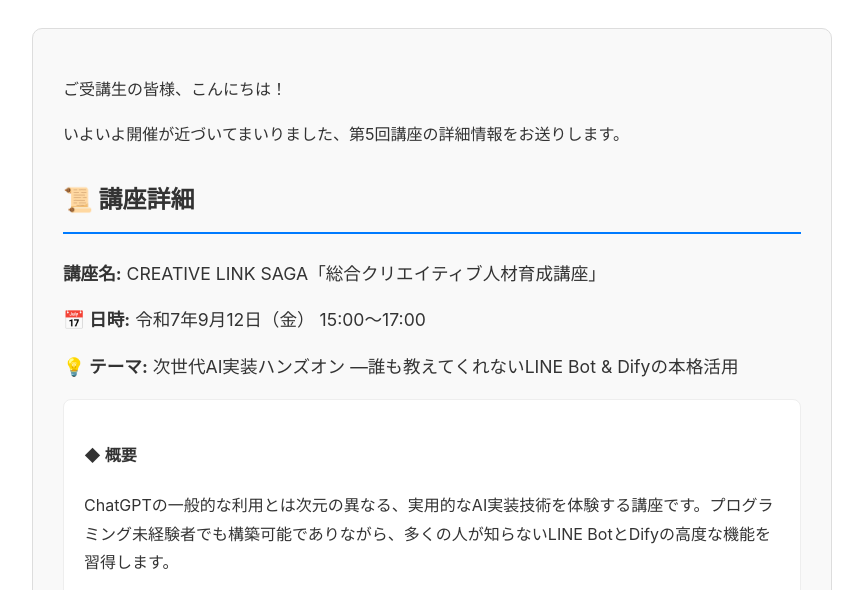
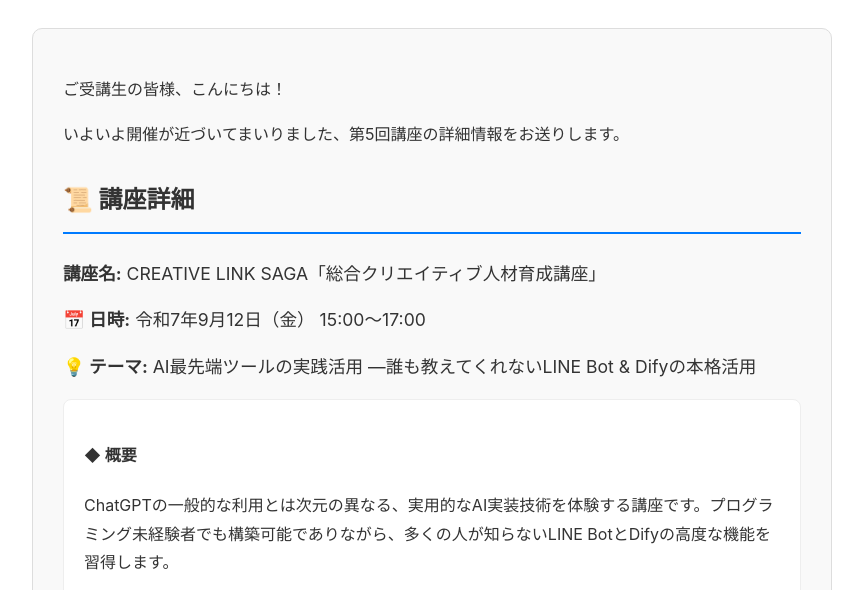
Before and after one commit to SAETAG/ai_workshop, a plain HTML site: page index.html in a window 1280 px wide. Shown: the part 158-748 px from the top of the page, without its empty margins (208-1071 px from the left). Drawn offline with Linux system fonts and the light colour scheme.

Commit message:
文言修正

```diff
--- a/index.html
+++ b/index.html
@@ -87,7 +87,7 @@
         <ul>
             <li><strong>講座名:</strong> CREATIVE LINK SAGA「総合クリエイティブ人材育成講座」</li>
             <li><strong>📅 日時:</strong> 令和7年9月12日（金） 15:00～17:00</li>
-            <li><strong>💡 テーマ:</strong> 次世代AI実装ハンズオン ―誰も教えてくれないLINE Bot & Difyの本格活用</li>
+            <li><strong>💡 テーマ:</strong> AI最先端ツールの実践活用 ―誰も教えてくれないLINE Bot & Difyの本格活用</li>
         </ul>
         <div class="overview">
             <h4>◆ 概要</h4>
```
